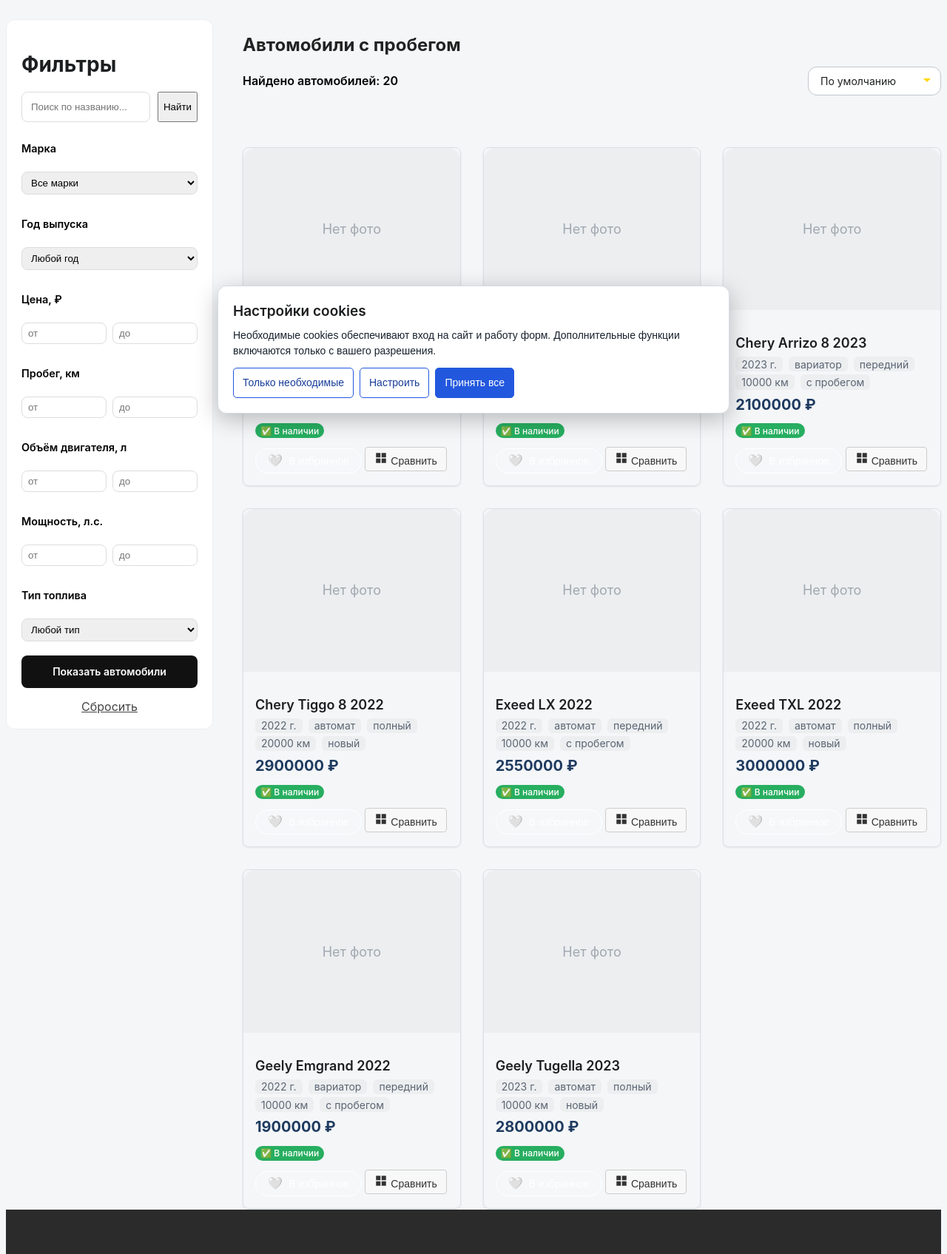
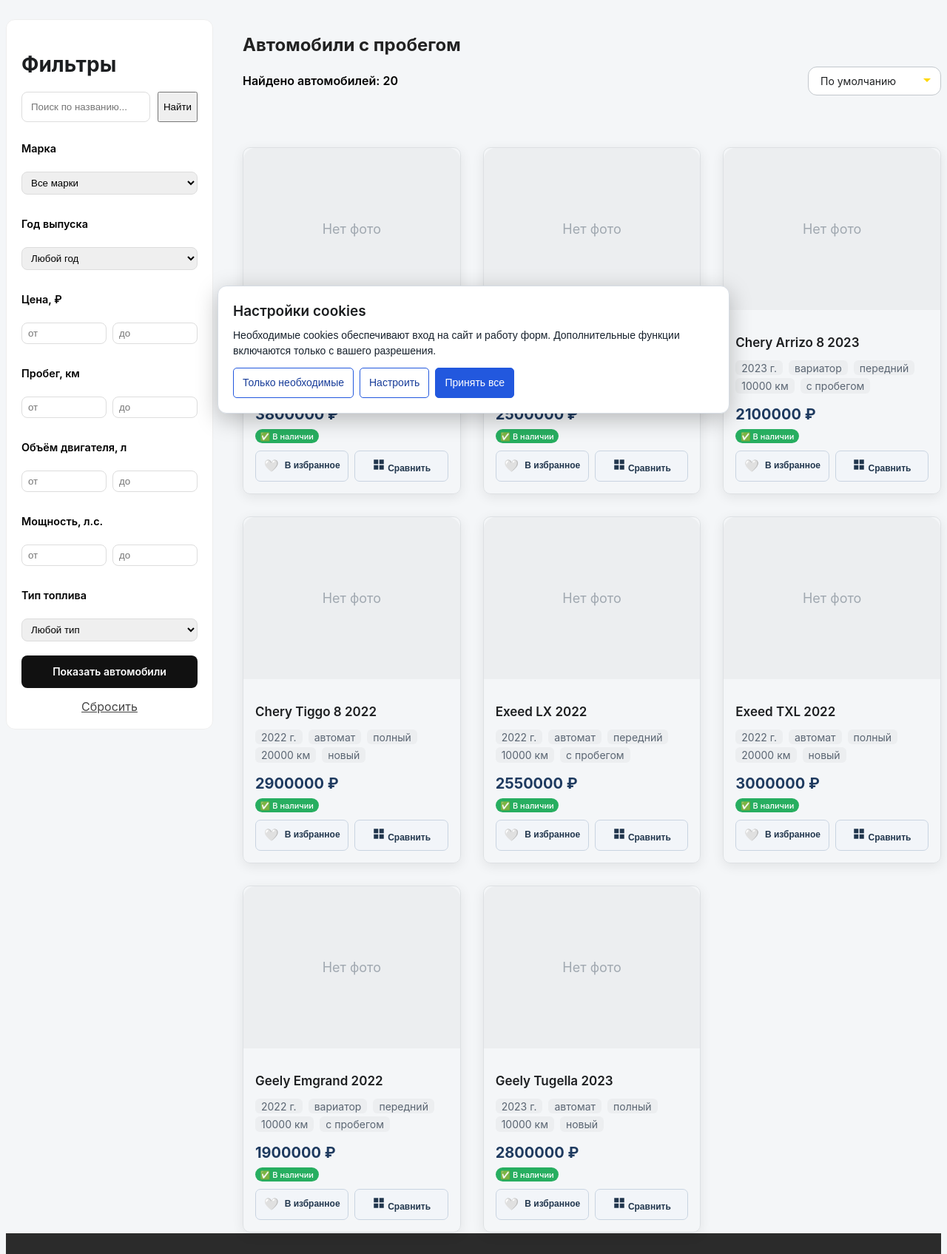
Before and after one commit to NetMann-git/django-auto-catalog-beget, a Django app: page /catalog/ in a window 1280 px wide. Shown: the part 225-1920 px from the top of the page at 74% size. Run offline with Django 5.2, Linux system fonts and the light colour scheme; data comes from the database, SQL or seed files in the repository; data that the repository does not hold is empty; some libraries are stand-ins or nearby versions.

Commit message:
сайт: сделать кнопку подробнее на карточках компактной и читаемой 82-19

```diff
--- /dev/null
+++ b/apps/products/static/products/css/catalog/_catalog-car-card.css
@@ -0,0 +1,115 @@
+/* Consistent car cards on internal pages; homepage uses its own layout. */
+.product-card {
+    border-radius: 10px;
+    box-shadow: 0 4px 16px rgb(0 0 0 / 8%);
+}
+
+.product-card:hover {
+    box-shadow: 0 8px 24px rgb(0 0 0 / 12%);
+}
+
+/* The detail label sits on the image, so keep it small and readable. */
+.product-card .card-image-btn.btn-primary {
+    padding: 7px 14px;
+    border: 1px solid rgb(255 255 255 / 65%);
+    border-radius: 20px;
+    background: rgb(18 32 48 / 72%);
+    color: #fff;
+    box-shadow: 0 2px 8px rgb(0 0 0 / 15%);
+    font-size: 12px;
+    font-weight: 600;
+    line-height: 1.3;
+}
+
+.product-card .card-image-btn.btn-primary:hover,
+.product-card .card-image-link:hover .card-image-btn.btn-primary,
+.product-card .card-image-link:focus-visible .card-image-btn.btn-primary {
+    border-color: #fff;
+    background: rgb(18 32 48 / 86%);
+    color: #fff;
+    box-shadow: 0 3px 10px rgb(0 0 0 / 22%);
+}
+
+.product-card .card-image-link:focus-visible .card-image-btn {
+    opacity: 1;
+}
+
+.product-card .card-content {
+    display: flex;
+    flex: 1;
+    flex-direction: column;
+    padding: 16px;
+}
+
+.product-card .card-title {
+    font-size: 17px;
+    line-height: 1.35;
+}
+
+.product-card .card-badges {
+    top: 10px;
+    left: 10px;
+    gap: 5px;
+}
+
+.product-card .card-badges .badge {
+    padding: 4px 9px;
+    font-size: 11px;
+    line-height: 1.3;
+    letter-spacing: 0;
+    box-shadow: 0 2px 6px rgb(0 0 0 / 15%);
+}
+
+.product-card .card-badges .badge-salon-choice {
+    color: #272000;
+}
+
+.product-card .card-availability {
+    margin: 6px 0 10px;
+}
+
+.product-card .availability-badge {
+    font-size: 11px;
+}
+
+.product-card .card-actions {
+    display: flex;
+    gap: 8px;
+    margin-top: auto;
+}
+
+.product-card .card-actions .wishlist-btn,
+.product-card .card-actions .action-btn {
+    flex: 1 1 0;
+    min-width: 0;
+    min-height: 42px;
+    padding: 7px 8px;
+    border: 1px solid #c9d4e1;
+    border-radius: 7px;
+    background: #f2f5f9;
+    color: #21364d;
+    font-size: 12px;
+    font-weight: 600;
+    line-height: 1.25;
+    white-space: normal;
+}
+
+.product-card .card-actions .wishlist-btn:hover,
+.product-card .card-actions .action-btn:hover {
+    background: #e3ebf6;
+    border-color: #849bb8;
+    color: #14263b;
+}
+
+.product-card .card-actions .wishlist-btn.active,
+.product-card .card-actions .action-btn.active {
+    border-color: #173c99;
+    background: #2258de;
+    color: #fff;
+}
+
+.product-card .card-actions .wishlist-btn:focus-visible,
+.product-card .card-actions .action-btn:focus-visible {
+    outline: 3px solid #f0a500;
+    outline-offset: 2px;
+}
--- a/apps/products/static/products/css/catalog/catalog.css
+++ b/apps/products/static/products/css/catalog/catalog.css
@@ -14,3 +14,4 @@
 @import url('_recently-viewed.css');
 @import url('_comparison.css');
 @import url('_responsive.css');
+@import url('_catalog-car-card.css');
--- a/config/templates/base.html
+++ b/config/templates/base.html
@@ -57,6 +57,9 @@
         {% endif %}
     {% endblock %}
     {% block extra_css %}{% endblock %}
+    {% if request.resolver_match.url_name != 'catalog' and request.resolver_match.url_name != 'home' %}
+        <link rel="stylesheet" href="{% static 'products/css/catalog/_catalog-car-card.css' %}">
+    {% endif %}
     <link rel="stylesheet" href="{% static 'css/cookie-preferences.css' %}">
     <link rel="stylesheet" href="{% static 'css/scroll-to-top.css' %}">
 </head>
```
Also changed, not shown: apps/products/static/products/js/comparison.js (+11 -16 lines).
